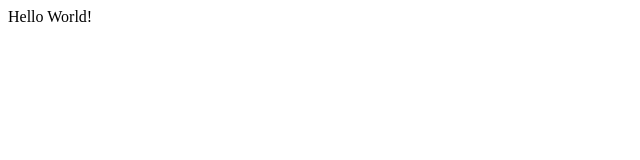
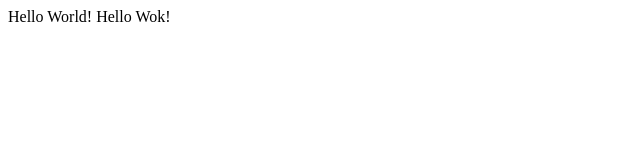
Before and after one commit to botsunit/wok, a plain HTML site: page priv/static/test.html in a window 1280 px wide. Shown: the full height of the page, 0-640 px from the left. Drawn offline with Linux system fonts and the light colour scheme.

```diff
--- a/priv/static/test.html
+++ b/priv/static/test.html
@@ -5,6 +5,6 @@
     <title>Test</title>
   </head>
   <body>
-    Hello World!
+    Hello World! Hello Wok!
   </body>
 </html>
```
Also changed, not shown: 2 other files.
